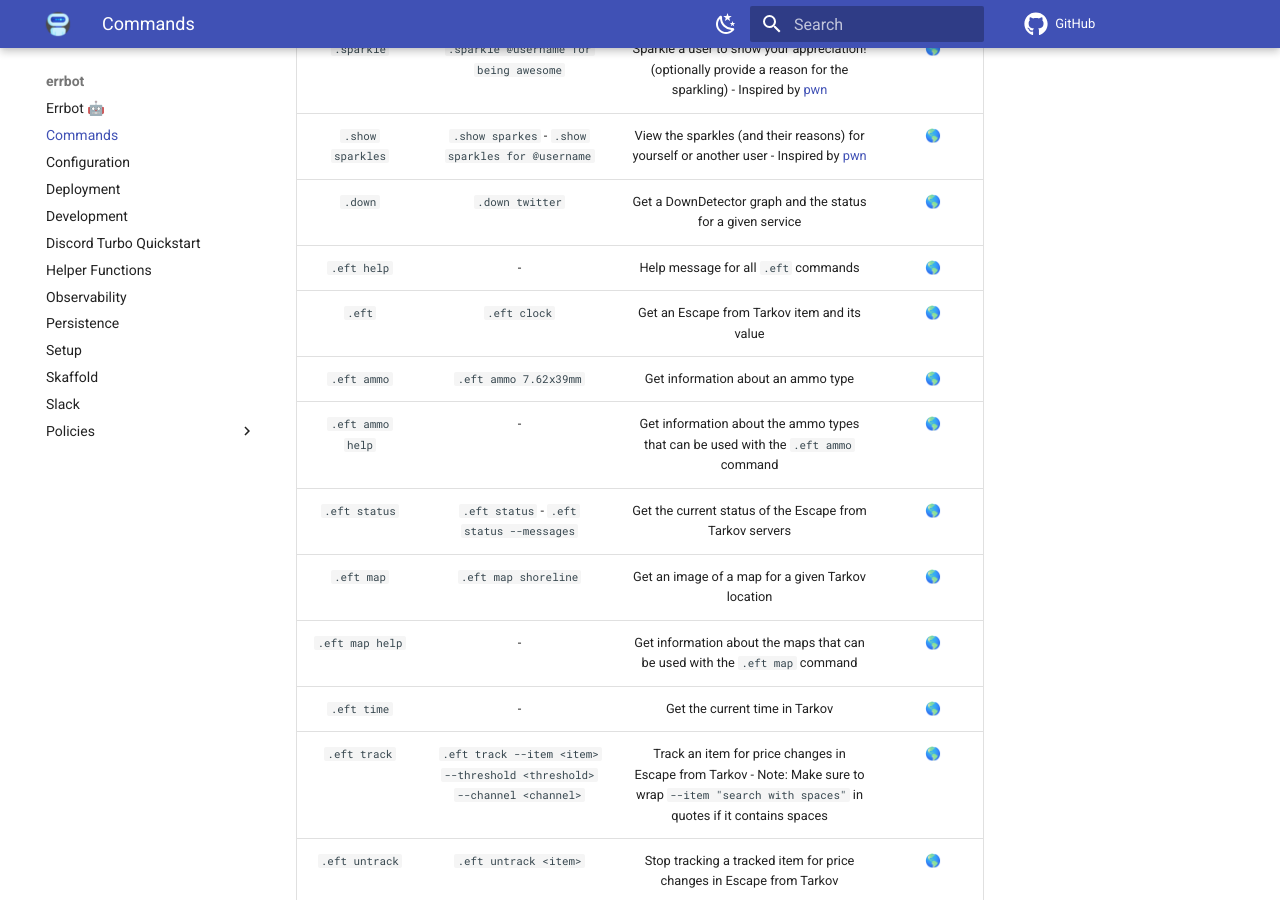
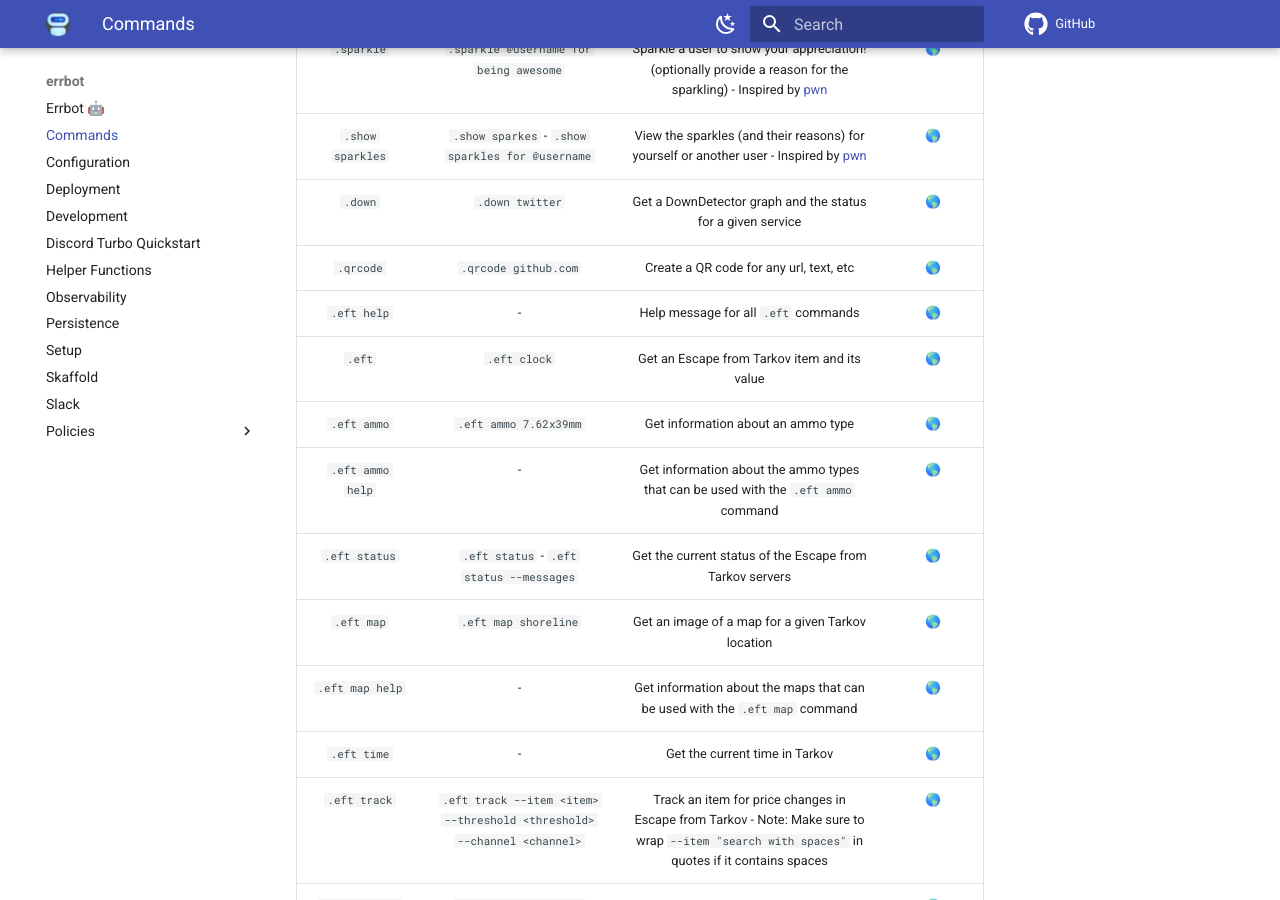
Before and after one commit to GrantBirki/errbot, an MkDocs documentation site: the page built from docs/commands.md, in a window 1280 px wide and 900 px high, scrolled down 4145 px. Built offline with MkDocs 1.6.1 and Material for MkDocs 9.7.7, drawn with Linux system fonts in a browser that asks for light colours; comment, search, counter and statistics services are not loaded.

Commit message:
add qrcode to command.md

```diff
--- a/docs/commands.md
+++ b/docs/commands.md
@@ -74,6 +74,7 @@
 | `.sparkle` | `.sparkle @username for being awesome` | Sparkle a user to show your appreciation! (optionally provide a reason for the sparkling) - Inspired by [pwn](https://github.com/pmn/sparkles/blob/master/LICENSE.md) | 🌎 |
 | `.show sparkles` | `.show sparkes` - `.show sparkles for @username` | View the sparkles (and their reasons) for yourself or another user - Inspired by [pwn](https://github.com/pmn/sparkles/blob/master/LICENSE.md)| 🌎 |
 | `.down` | `.down twitter` | Get a DownDetector graph and the status for a given service | 🌎 |
+| `.qrcode` | `.qrcode github.com` | Create a QR code for any url, text, etc | 🌎 |
 | `.eft help` | - | Help message for all `.eft` commands | 🌎 |
 | `.eft` | `.eft clock` | Get an Escape from Tarkov item and its value | 🌎 |
 | `.eft ammo` | `.eft ammo 7.62x39mm` | Get information about an ammo type | 🌎 |
```
